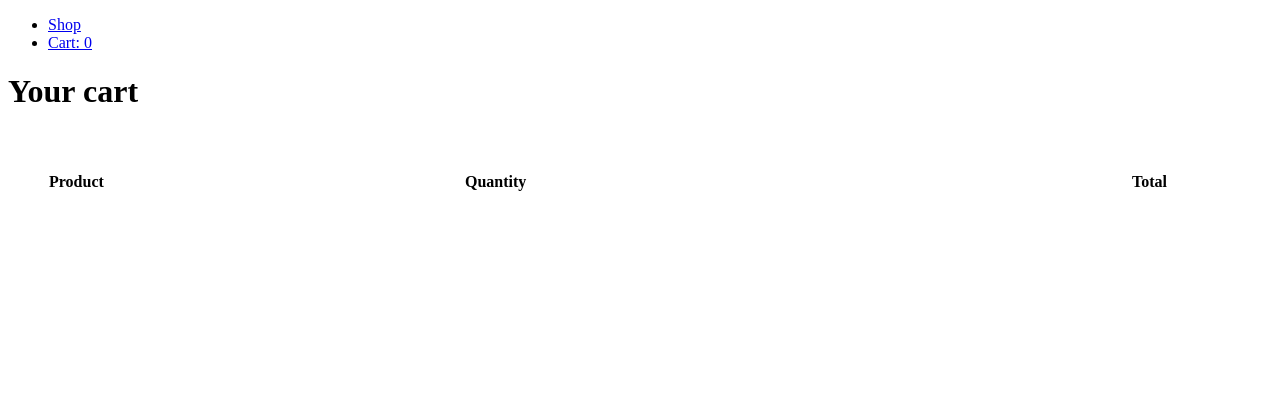
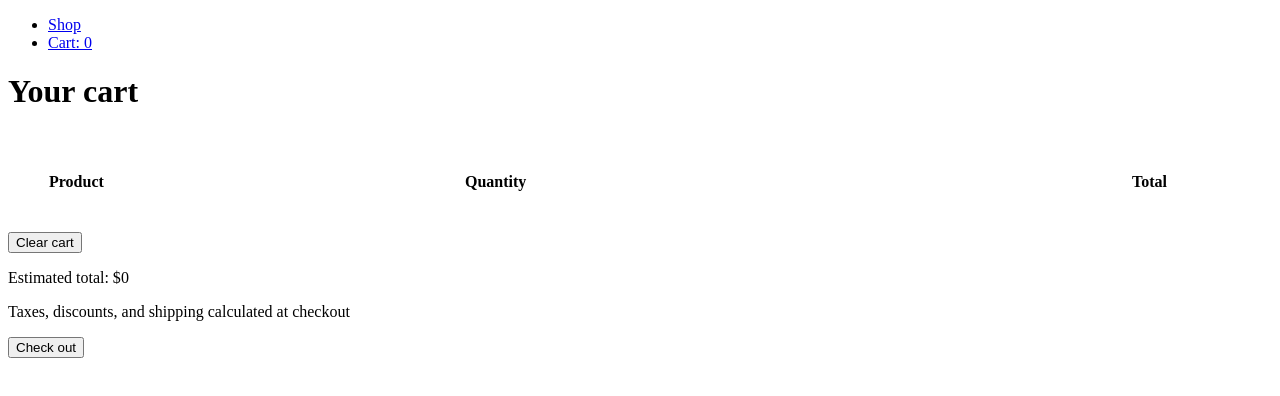
Before and after one commit to catbree/odin-shopping-cart, a React (Vite) app: page /cart in a window 1280 px wide. Shown: the top 396 px of the page. Built offline with nearby package versions, Linux system fonts and the light colour scheme.

Commit message:
Added remove and clear cart button

```diff
--- a/src/routes/cartPage.jsx
+++ b/src/routes/cartPage.jsx
@@ -3,6 +3,25 @@ import "./cartPage.css";
 
 export default function CartPage() {
   const [cartItems, setCartItems] = useOutletContext();
+
+  const estimatedTotal = cartItems
+    .map((item) => item.qty * item.price)
+    .reduce((partialSum, a) => partialSum + a, 0);
+
+  function handleUpdateQty(id, qty) {
+    const itemIndex = cartItems.findIndex((item) => item.id === id);
+    const newCartItems = [...cartItems];
+    newCartItems[itemIndex].qty = +qty;
+    setCartItems(newCartItems);
+  }
+
+  function deleteCartItem(id) {
+    const itemIndex = cartItems.findIndex((item) => item.id === id);
+    const newCartItems = [...cartItems];
+    newCartItems.splice(itemIndex, 1);
+    setCartItems(newCartItems);
+  }
+
   return (
     <div>
       <h1>Your cart</h1>
@@ -26,12 +45,29 @@ export default function CartPage() {
                   <p>${item.price}</p>
                 </div>
               </td>
-              <td>{item.qty}</td>
-              <td className="align-right">${(item.qty * item.price).toFixed(2)}</td>
+              <td>
+                <input
+                  className="quantity-input"
+                  type="number"
+                  value={item.qty}
+                  min="1"
+                  onChange={(e) => handleUpdateQty(item.id, e.target.value)}
+                />
+                <button onClick={() => deleteCartItem(item.id)}>Remove</button>
+              </td>
+              <td className="align-right">
+                ${(item.qty * item.price).toFixed(2)}
+              </td>
             </tr>
           ))}
         </tbody>
       </table>
+      <div>
+        <button onClick={()=>setCartItems([])}>Clear cart</button>
+        <p>Estimated total: ${estimatedTotal}</p>
+        <p>Taxes, discounts, and shipping calculated at checkout</p>
+        <button className="primary-button">Check out</button>
+      </div>
     </div>
   );
 }
```
